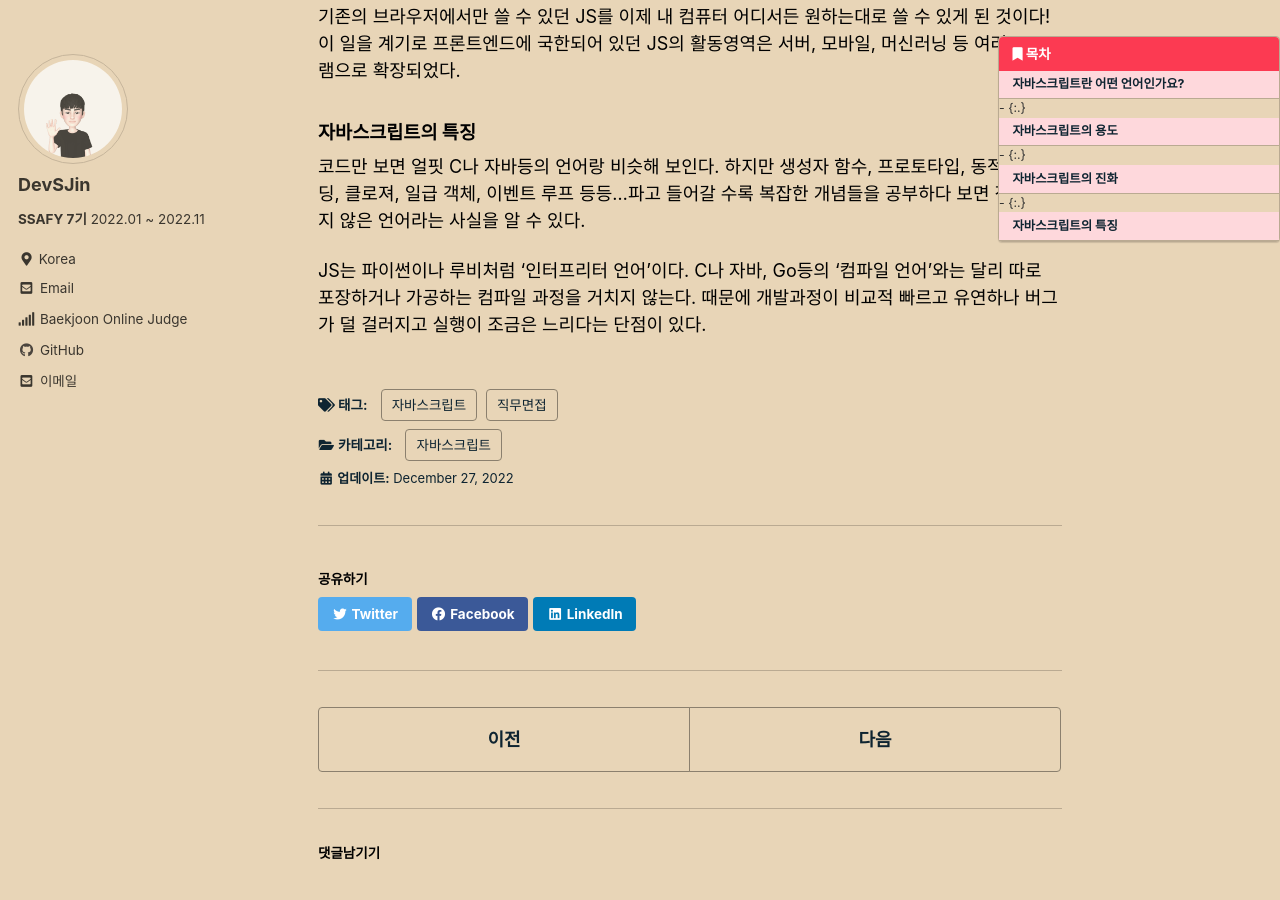
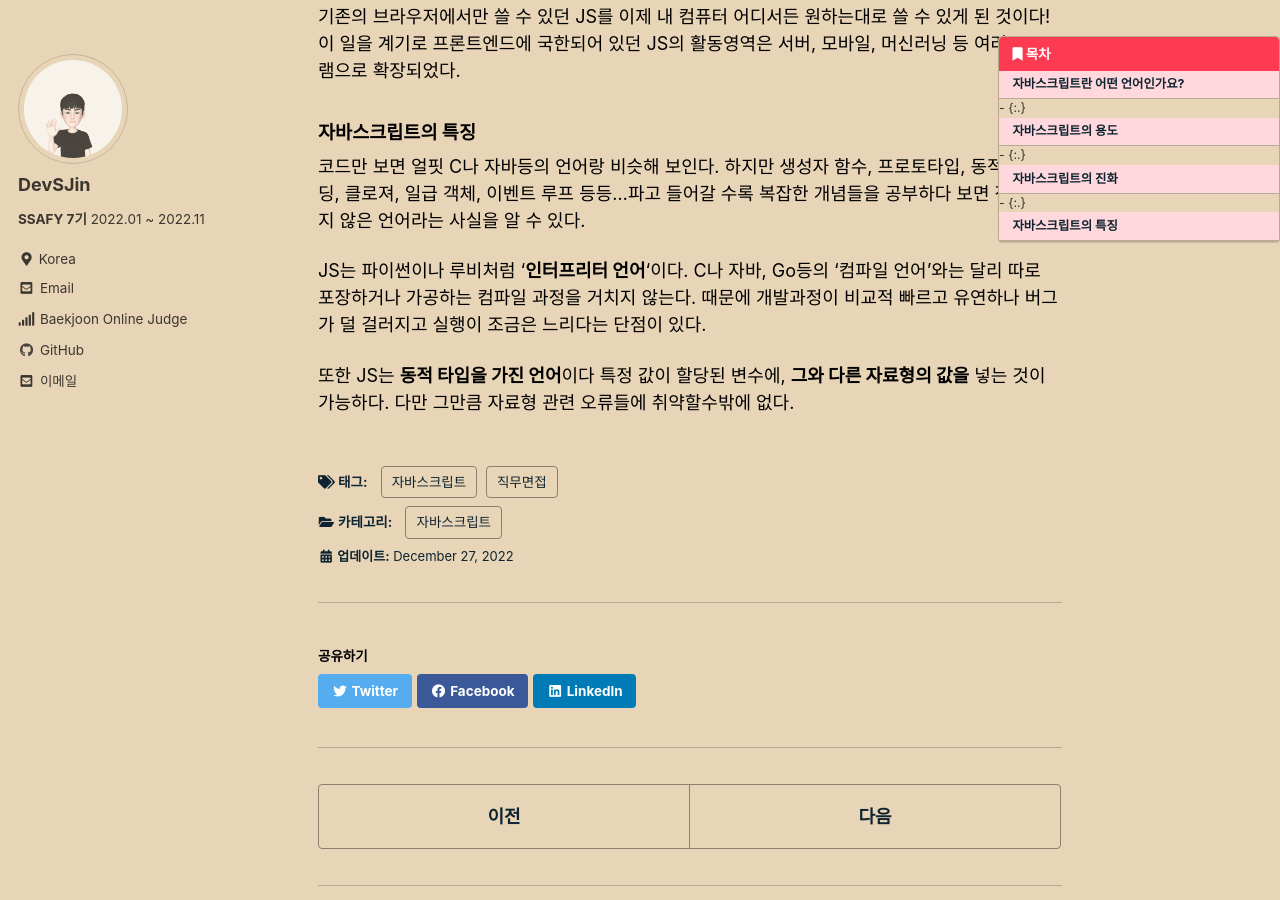
Before and after one commit to DevSJin/DevSJin.github.io, a Jekyll site: the page built from _posts/javascript/2022-12-27-자바스크립트란.md, in a window 1280 px wide and 900 px high, scrolled down 1831 px. Built offline with Jekyll 4.4.1, drawn with Linux system fonts in a browser that asks for light colours; cached includes are drawn as plain includes; comment, search, counter and statistics services are not loaded.

Commit message:
자바스크립트 특징 추가

```diff
--- a/_posts/javascript/2022-12-27-자바스크립트란.md
+++ b/_posts/javascript/2022-12-27-자바스크립트란.md
@@ -59,4 +59,6 @@ toc_sticky: true
 
  코드만 보면 얼핏 C나 자바등의 언어랑 비슷해 보인다. 하지만 생성자 함수, 프로토타입, 동적 바인딩, 클로져, 일급 객체, 이벤트 루프 등등...파고 들어갈 수록 복잡한 개념들을 공부하다 보면 정말 쉽지 않은 언어라는 사실을 알 수 있다.
 
-JS는 파이썬이나 루비처럼 '인터프리터 언어'이다. C나 자바, Go등의 '컴파일 언어'와는 달리 따로 포장하거나 가공하는 컴파일 과정을 거치지 않는다. 때문에 개발과정이 비교적 빠르고 유연하나 버그가 덜 걸러지고 실행이 조금은 느리다는 단점이 있다.
+JS는 파이썬이나 루비처럼 '**인터프리터 언어**'이다. C나 자바, Go등의 '컴파일 언어'와는 달리 따로 포장하거나 가공하는 컴파일 과정을 거치지 않는다. 때문에 개발과정이 비교적 빠르고 유연하나 버그가 덜 걸러지고 실행이 조금은 느리다는 단점이 있다.
+
+또한 JS는 **동적 타입을 가진 언어**이다 특정 값이 할당된 변수에, **그와 다른 자료형의 값을** 넣는 것이 가능하다. 다만 그만큼 자료형 관련 오류들에 취약할수밖에 없다.
```
